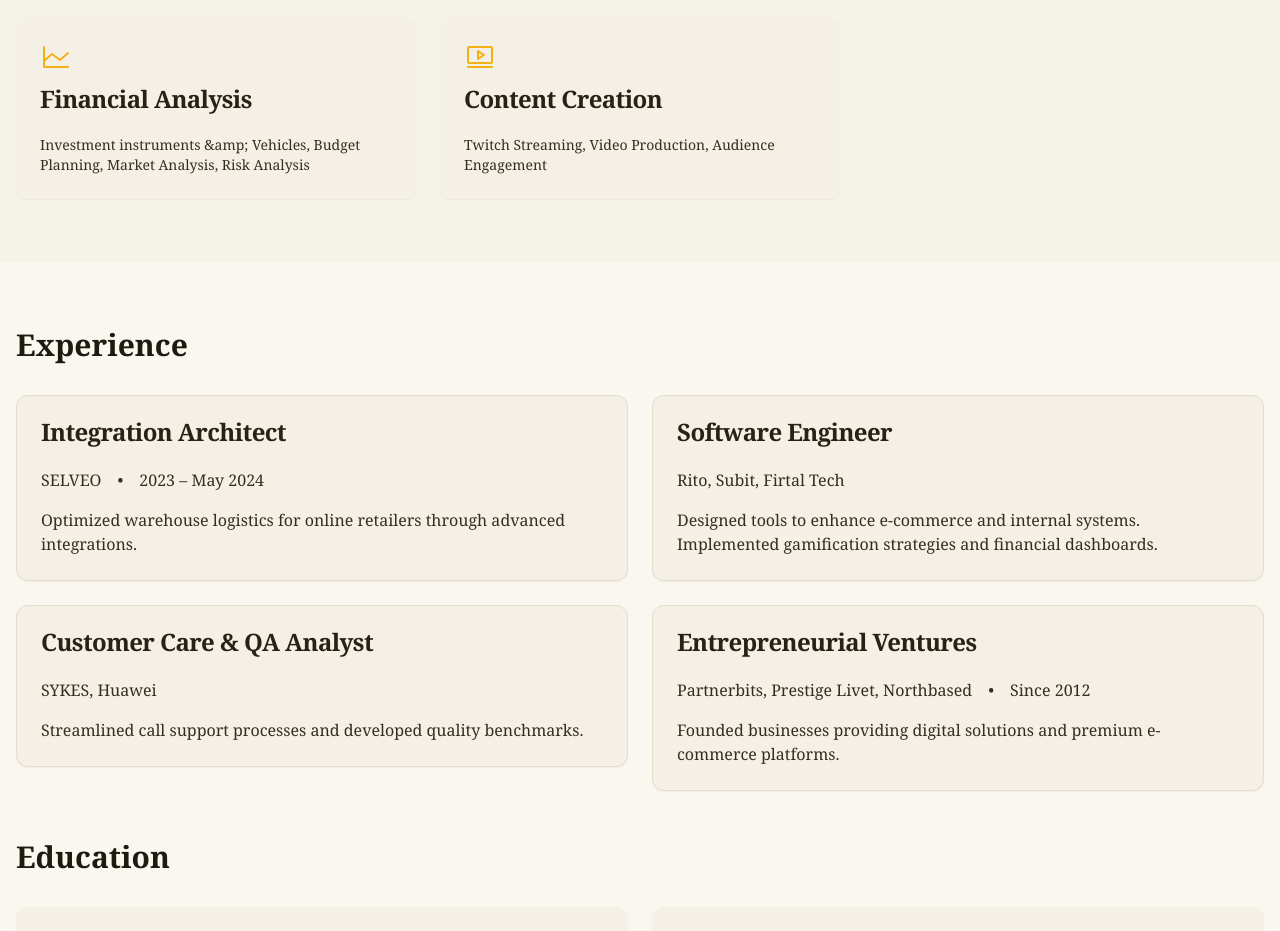
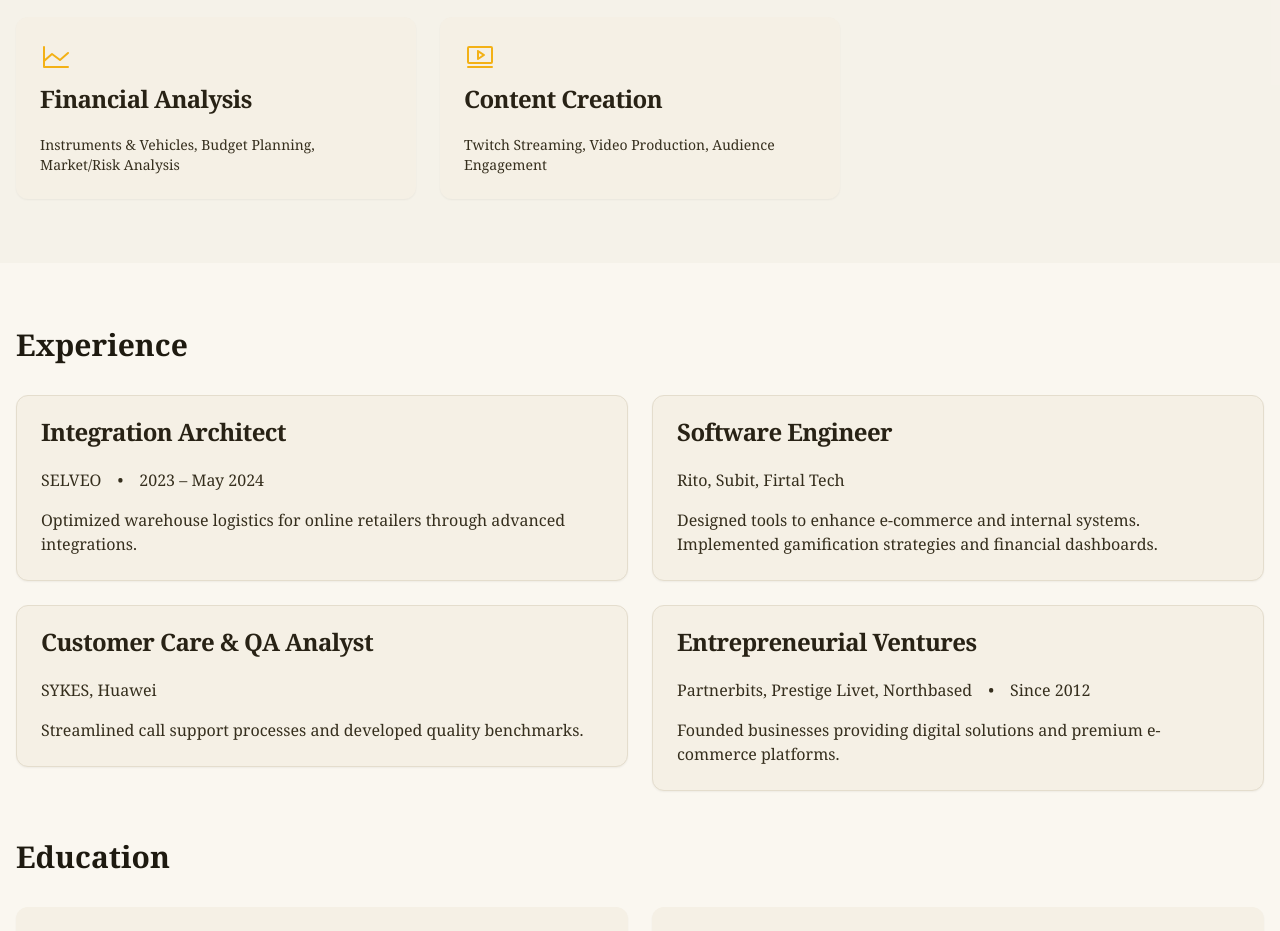
Before and after one commit to aawnu/aawnu-home, a Next.js app: page / in a window 1280 px wide. Shown: the part 1440-2371 px from the top of the page. Built offline with nearby package versions, Linux system fonts and the light colour scheme.

Commit message:
Fix html renders on skills

```diff
--- a/src/components/section/skills.tsx
+++ b/src/components/section/skills.tsx
@@ -22,8 +22,7 @@ const skills = [
 	},
 	{
 		title: 'Financial Analysis',
-		description:
-			'Investment instruments &amp; Vehicles, Budget Planning, Market Analysis, Risk Analysis',
+		description: 'Instruments & Vehicles, Budget Planning, Market/Risk Analysis',
 		icon: ChartLine
 	},
 	{
```
